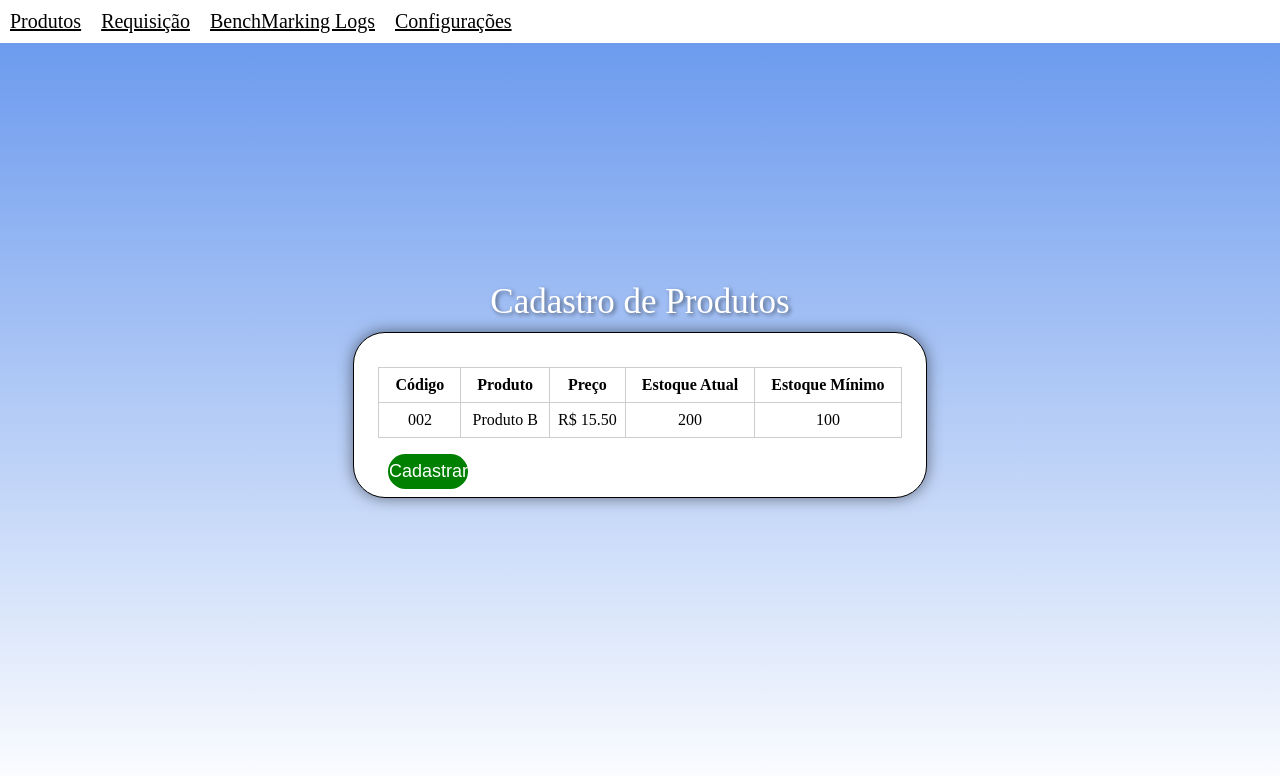
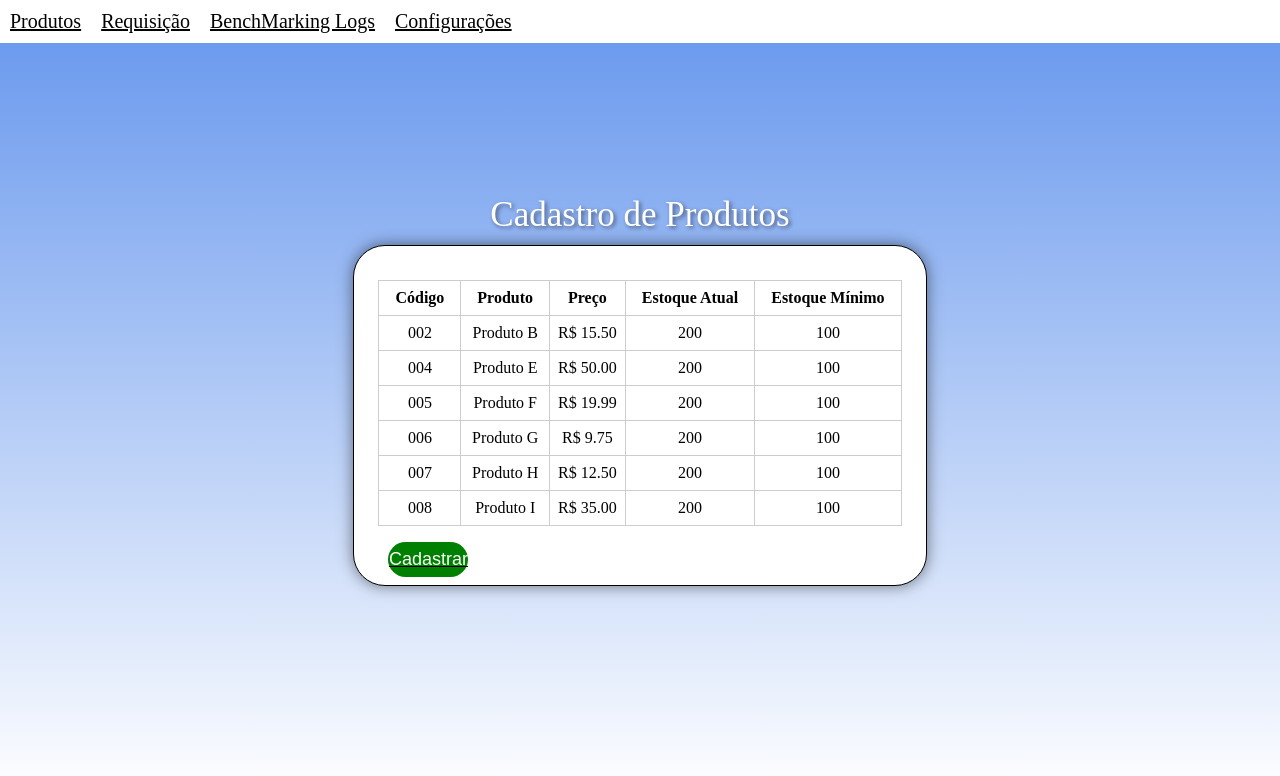
Before and after one commit to Aislann/AlmoxarifadoInteligente, a React (Vite) app: page /CadastroProdutos in a window 1280 px wide. Shown: the top 776 px of the page. Built offline with nearby package versions, Linux system fonts and the light colour scheme.

Commit message:
Add files via upload

```diff
--- a/src/components/Produtos/CadastroProduto.jsx
+++ b/src/components/Produtos/CadastroProduto.jsx
@@ -58,8 +58,50 @@ const CadastroProdutos = () => {
         <td>100</td>
     </tr>
 
+    <tr>
+        <td>004</td>
+        <td>Produto E</td>
+        <td>R$ 50.00</td>
+        <td>200</td>
+        <td>100</td>
+    </tr>
+
+    <tr>
+        <td>005</td>
+        <td>Produto F</td>
+        <td>R$ 19.99</td>
+        <td>200</td>
+        <td>100</td>
+    </tr>
+
+    <tr>
+        <td>006</td>
+        <td>Produto G</td>
+        <td>R$ 9.75</td>
+        <td>200</td>
+        <td>100</td>
+    </tr>
+
+    <tr>
+        <td>007</td>
+        <td>Produto H</td>
+        <td>R$ 12.50</td>
+        <td>200</td>
+        <td>100</td>
+    </tr>
+
+    <tr>
+        <td>008</td>
+        <td>Produto I</td>
+        <td>R$ 35.00</td>
+        <td>200</td>
+        <td>100</td>
+    </tr>
+
           </table>
+          <Link to={"/GestaoProdutos"} >
           <button id='BtnInserirItens'>Cadastrar</button>
+          </Link>
           </div>
         </div>
       </div>
```
